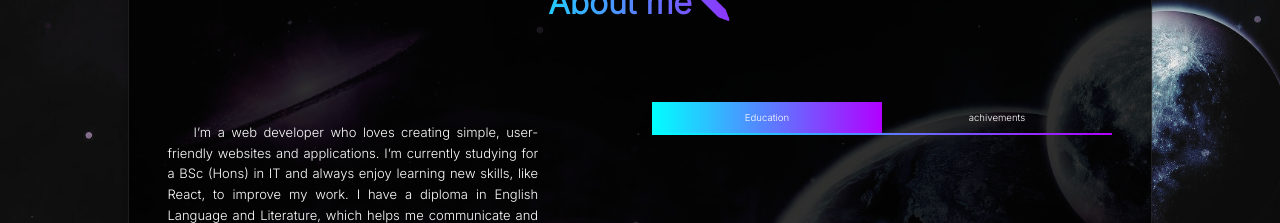
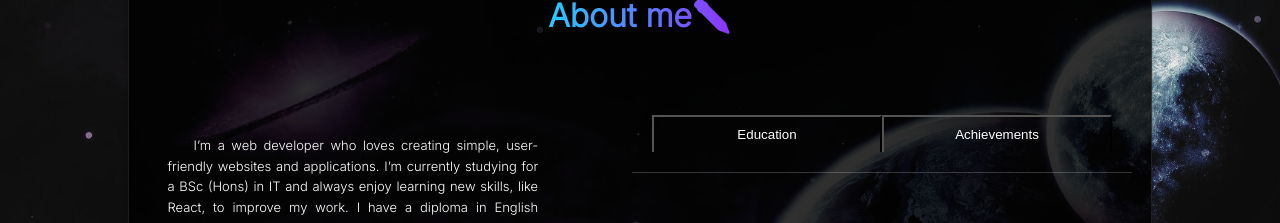
Before and after one commit to Dinithi1625403/myPortfolio, a React (Create React App) app: page / in a window 1280 px wide. Shown: the part 860-1083 px from the top of the page. Built offline with nearby package versions, Linux system fonts and the light colour scheme.

Commit message:
modified aboutsection

```diff
--- a/src/components/about.jsx
+++ b/src/components/about.jsx
@@ -3,7 +3,7 @@ import { useEffect } from "react";
 import Education from "./about/education";
 import Achievements from "./about/achievements";
 
-function About() {
+export default function About() {
   useEffect(() => {
     const handleScroll = () => {
       var aboutSection = document.querySelector('.container');
@@ -12,7 +12,6 @@ useEffect(() => {
       // Checking if the element is in the viewport
       if (position.top < window.innerHeight && position.bottom >= 0) {
         aboutSection.style.animation = 'fadeIn 2s ease-out forwards';
-
       }
     };
 
@@ -21,6 +20,7 @@ useEffect(() => {
       window.removeEventListener('scroll', handleScroll);
     };
   }, []);
+
   function aboutSection(event, tabName) {
     var i, tabContent, tab;
     tabContent = document.getElementsByClassName("tabContent");
@@ -35,10 +35,10 @@ useEffect(() => {
     event.currentTarget.className += " active";
   }
 
-  useEffect(() => {
-    document.getElementById("edu").click();
-  }, []);
+
+
   return (
+    <>
     <div id="about" className="container">
       <h1>About me✏️</h1>
       <div className="about">
@@ -48,22 +48,18 @@ useEffect(() => {
       </div>
       <div className="sub-container">
         <div className="aboutTab">
-        <a className="tab"id="edu"  onClick={(e) => aboutSection(e, 'education')}>Education</a>
-        <a className="tab" id="achive" onClick={(e) => aboutSection(e, 'achivements')}>achivements</a>
+          <button className="tab" id="edu" onClick={(e) => aboutSection(e, 'education')}>Education</button>
+          <button className="tab" id="achive" onClick={(e) => aboutSection(e, 'achievements')}>Achievements</button>
         </div>
-      <hr className="tabHr"></hr>
+        <hr />
         <div id="education" className="tabContent">
           <Education />
-
         </div>
-      <div id="achivements" className="tabContent">
+        <div id="achievements" className="tabContent">
           <Achievements />
-
         </div>
       </div>
       </div>
+    </>
   );
-
-
 }
-export default About;
```
Lines whose indentation alone changed are shown as unchanged.
